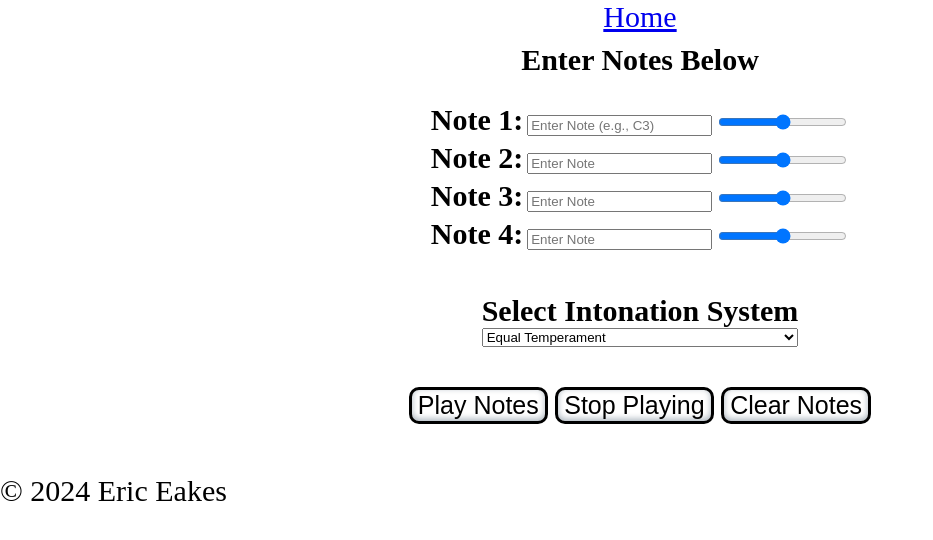
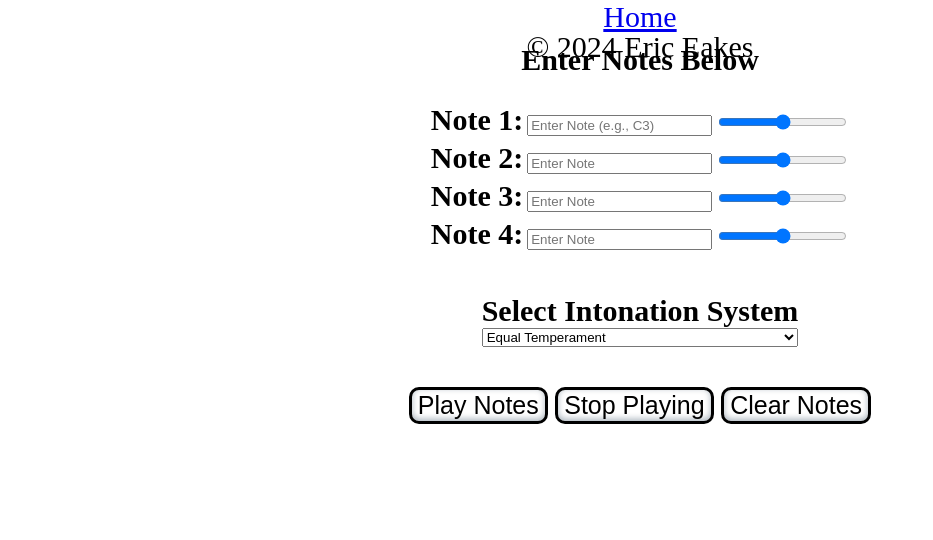
Before and after one commit to eceakes/my-personal-website, a plain HTML site: page sine/sine.html in a window 1280 px wide. Shown: the whole page, without its empty margins (0-933 px from the left). Drawn offline with Linux system fonts and the light colour scheme.

Commit message:
added copyright again

```diff
--- a/sine/sine.css
+++ b/sine/sine.css
@@ -62,3 +62,11 @@ button {
 button:hover {
     background-color: cyan;
 }
+footer {
+    display: block;
+    position:absolute;
+    top: 0px;
+    text-align: center;
+    margin: 0px auto;
+    width: 100%;
+}
```
